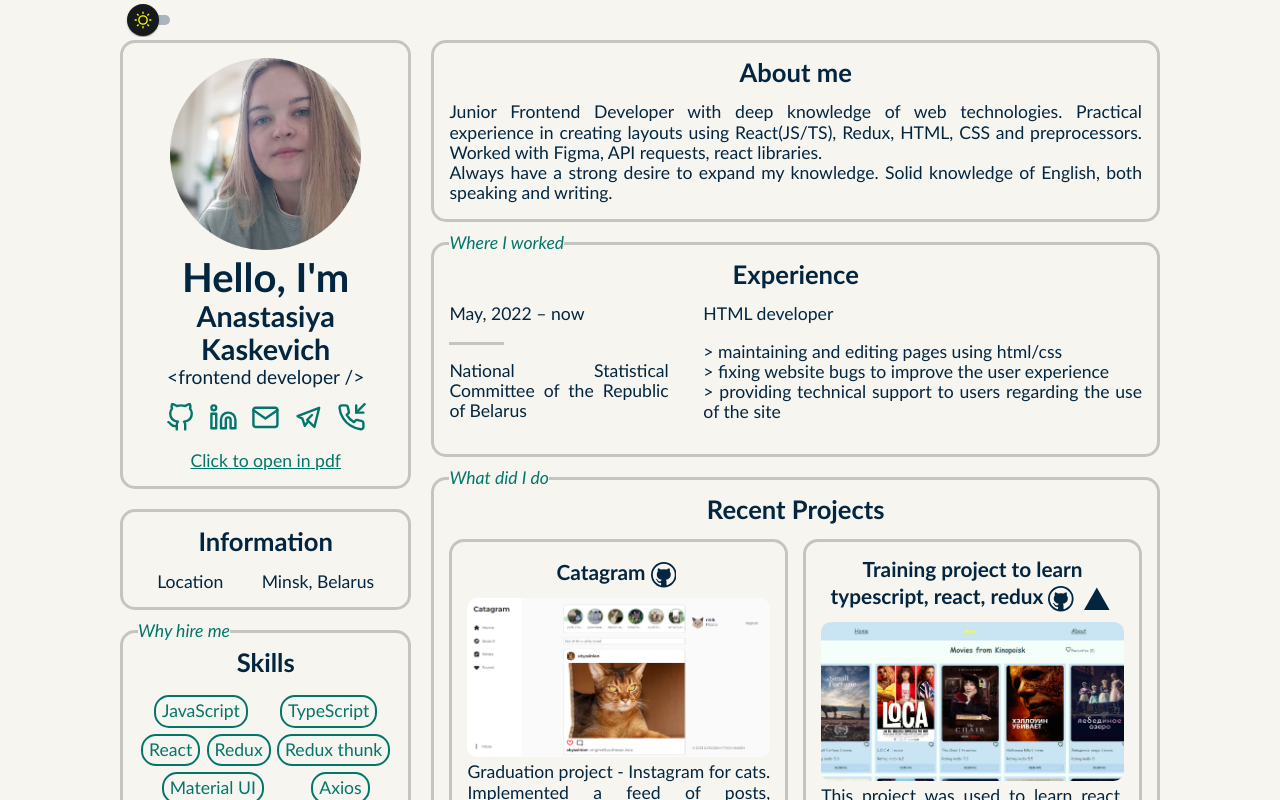
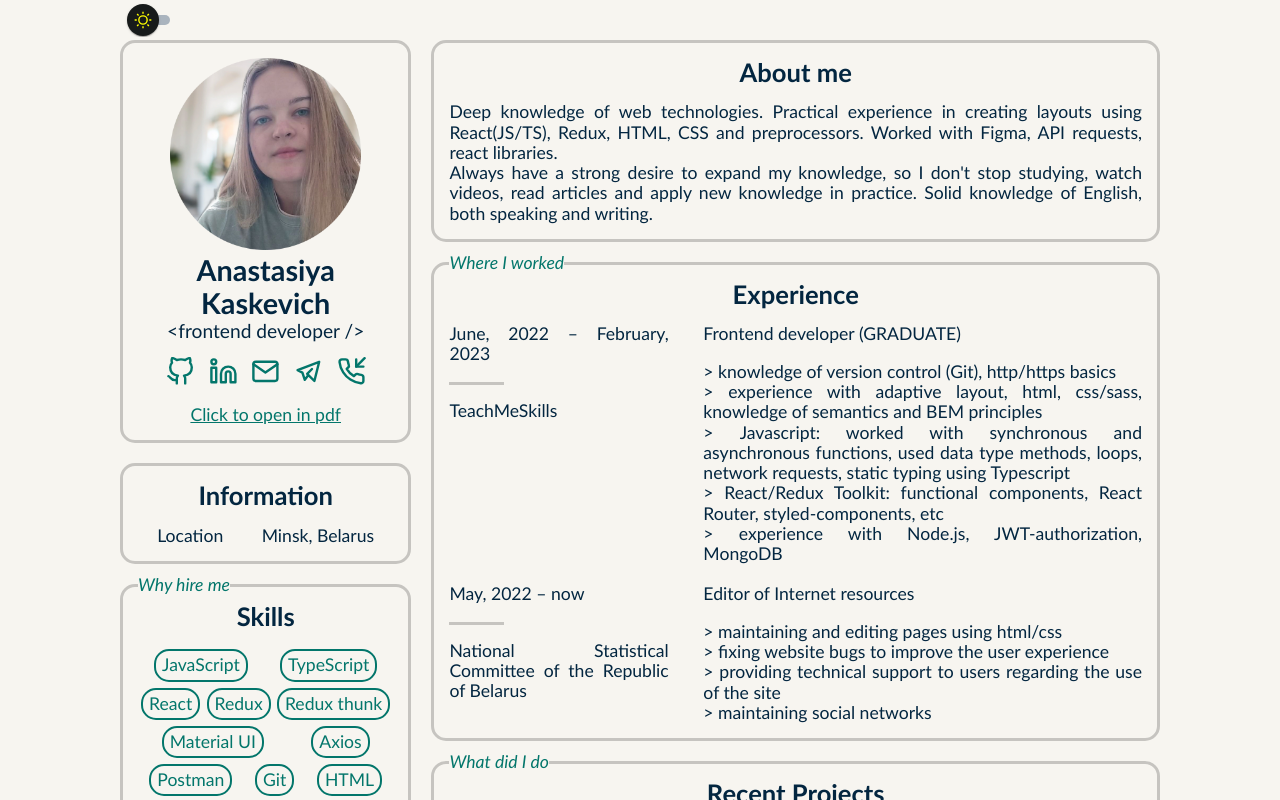
Before and after one commit to naszh/My.Resume, a React (Create React App) app: page / in a window 1280 px wide. Shown: the top 800 px of the page. Built offline with nearby package versions, Linux system fonts and the light colour scheme.

Commit message:
update info

```diff
--- a/src/components/aside/blockProfile/profile.styled.ts
+++ b/src/components/aside/blockProfile/profile.styled.ts
@@ -8,11 +8,6 @@ export const Avatar = styled.img`
 
 export const ProfileInfo = styled.div`
   text-align: center;
-`;
-
-export const HeaderTextOne = styled.h1`
-  font-size: 2.5rem;
-  margin: 0;
 `;
 
 export const HeaderTextTwo = styled.h2`
--- a/src/components/aside/blockProfile/profile.tsx
+++ b/src/components/aside/blockProfile/profile.tsx
@@ -8,7 +8,6 @@ import { BlockContainer, DefaultLink } from '../../common/common.styles';
 import {
   Avatar,
   Description,
-  HeaderTextOne,
   HeaderTextTwo,
   LinkPdf,
   LinksList,
@@ -23,7 +22,6 @@ export const MyProfile = () => {
     <BlockContainer>
       <ProfileInfo>
         <Avatar src='../profile-pic.png' alt={`avatar of ${myName}`} />
-        <HeaderTextOne theme={theme}>Hello, I'm</HeaderTextOne>
         <HeaderTextTwo>{myName}</HeaderTextTwo>
         <Description>&lt;frontend developer /&gt;</Description>
         <LinksList>
@@ -51,7 +49,7 @@ export const MyProfile = () => {
           })}
         </LinksList>
         <LinkPdf
-          href='/FrontendDev_AnastasiyaKaskevich.pdf'
+          href='/FRONTEND_KaskevichAnastasiya_CV.pdf'
           target='_blank'
           theme={theme}
         >
--- a/src/components/main/blockAbout/about.tsx
+++ b/src/components/main/blockAbout/about.tsx
@@ -6,13 +6,12 @@ export const AboutMe = () => {
     <BlockContainer>
       <BlockHeader>About me</BlockHeader>
       <ParagraphText>
-        Junior Frontend Developer with deep knowledge of web technologies.
-        Practical experience in creating layouts using React(JS/TS), Redux,
-        HTML, CSS and preprocessors. Worked with Figma, API requests, react
-        libraries.
-        <br />
-        Always have a strong desire to expand my knowledge. Solid knowledge of
-        English, both speaking and writing.
+        Deep knowledge of web technologies. Practical experience in creating
+        layouts using React(JS/TS), Redux, HTML, CSS and preprocessors. Worked
+        with Figma, API requests, react libraries.
+        <br /> Always have a strong desire to expand my knowledge, so I don't
+        stop studying, watch videos, read articles and apply new knowledge in
+        practice. Solid knowledge of English, both speaking and writing.
       </ParagraphText>
     </BlockContainer>
   );
--- a/src/components/main/blockExperience/experience.styled.ts
+++ b/src/components/main/blockExperience/experience.styled.ts
@@ -1,4 +1,10 @@
 import styled from 'styled-components';
+
+export const Wrapper = styled.section`
+  display: flex;
+  flex-direction: column;
+  gap: 20px;
+`;
 
 export const ContainerExp = styled.div`
   display: grid;
--- a/src/components/main/blockExperience/experience.tsx
+++ b/src/components/main/blockExperience/experience.tsx
@@ -10,7 +10,12 @@ import {
   Text,
 } from '../../common/common.styles';
 import { Line } from '../blockAbout/about.styled';
-import { ContainerExp, ListExp, ListItemExp } from './experience.styled';
+import {
+  ContainerExp,
+  ListExp,
+  ListItemExp,
+  Wrapper,
+} from './experience.styled';
 
 export const MyExperience = () => {
   const { theme } = useContext(ThemeContext);
@@ -19,6 +24,7 @@ export const MyExperience = () => {
     <BlockContainer>
       <BlockHeaderSpan theme={theme}>Where I worked</BlockHeaderSpan>
       <BlockHeader>Experience</BlockHeader>
+      <Wrapper>
         {ExperienceList.map((el, i) => (
           <ContainerExp key={i}>
             <div>
@@ -36,6 +42,7 @@ export const MyExperience = () => {
             </div>
           </ContainerExp>
         ))}
+      </Wrapper>
     </BlockContainer>
   );
 };
--- a/src/constants/data.tsx
+++ b/src/constants/data.tsx
@@ -62,6 +62,7 @@ export const skillsList: SkillsListType = [
   'Adaptive layout',
   'GitHub',
   'Figma',
+  'Photoshop',
   'Parcel',
   'Webpack',
   'BEM',
@@ -70,6 +71,8 @@ export const skillsList: SkillsListType = [
   'YAGNI',
   'SOLID',
   'MySQL',
+  'JWT',
+  'MongoDB',
 ];
 
 export const languagesList: LanguagesListType = [
@@ -82,13 +85,26 @@ export const languagesList: LanguagesListType = [
 
 export const ExperienceList: Array<ExperienceListType> = [
   {
+    organization: 'TeachMeSkills',
+    period: 'June, 2022 – February, 2023',
+    position: 'Frontend developer (GRADUATE)',
+    duties: [
+      'knowledge of version control (Git), http/https basics',
+      'experience with adaptive layout, html, css/sass, knowledge of semantics and BEM principles',
+      'Javascript: worked with synchronous and asynchronous functions, used data type methods, loops, network requests, static typing using Typescript',
+      'React/Redux Toolkit: functional components, React Router, styled-components, etc',
+      'experience with Node.js, JWT-authorization, MongoDB',
+    ],
+  },
+  {
     organization: 'National Statistical Committee of the Republic of Belarus',
     period: 'May, 2022 – now',
-    position: 'HTML developer',
+    position: 'Editor of Internet resources',
     duties: [
       'maintaining and editing pages using html/css',
       'fixing website bugs to improve the user experience',
       'providing technical support to users regarding the use of the site',
+      'maintaining social networks',
     ],
   },
 ];
```
Also changed, not shown: 2 other files (tests, documents, lock files or other folders). Lines whose indentation alone changed are shown as unchanged.
